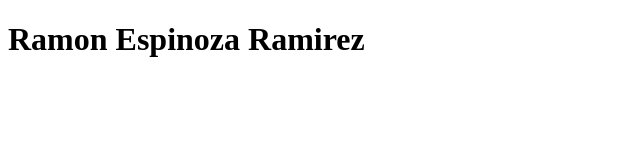
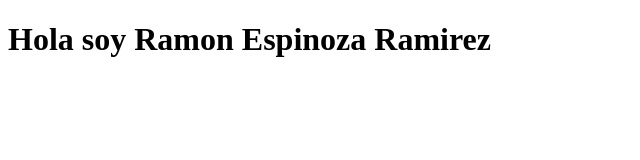
Before and after one commit to ramonxito10/proyectoGit, a plain HTML site: page web/index.html in a window 1280 px wide. Shown: the whole page, without its empty margins (0-640 px from the left). Drawn offline with Linux system fonts and the light colour scheme.

Commit message:
Version 1

```diff
--- a/web/index.html
+++ b/web/index.html
@@ -11,6 +11,6 @@ and open the template in the editor.
         <meta name="viewport" content="width=device-width, initial-scale=1.0">
     </head>
     <body>
-        <h1>Ramon Espinoza Ramirez</h1>
+        <h1>Hola soy Ramon Espinoza Ramirez</h1>
     </body>
 </html>
```
